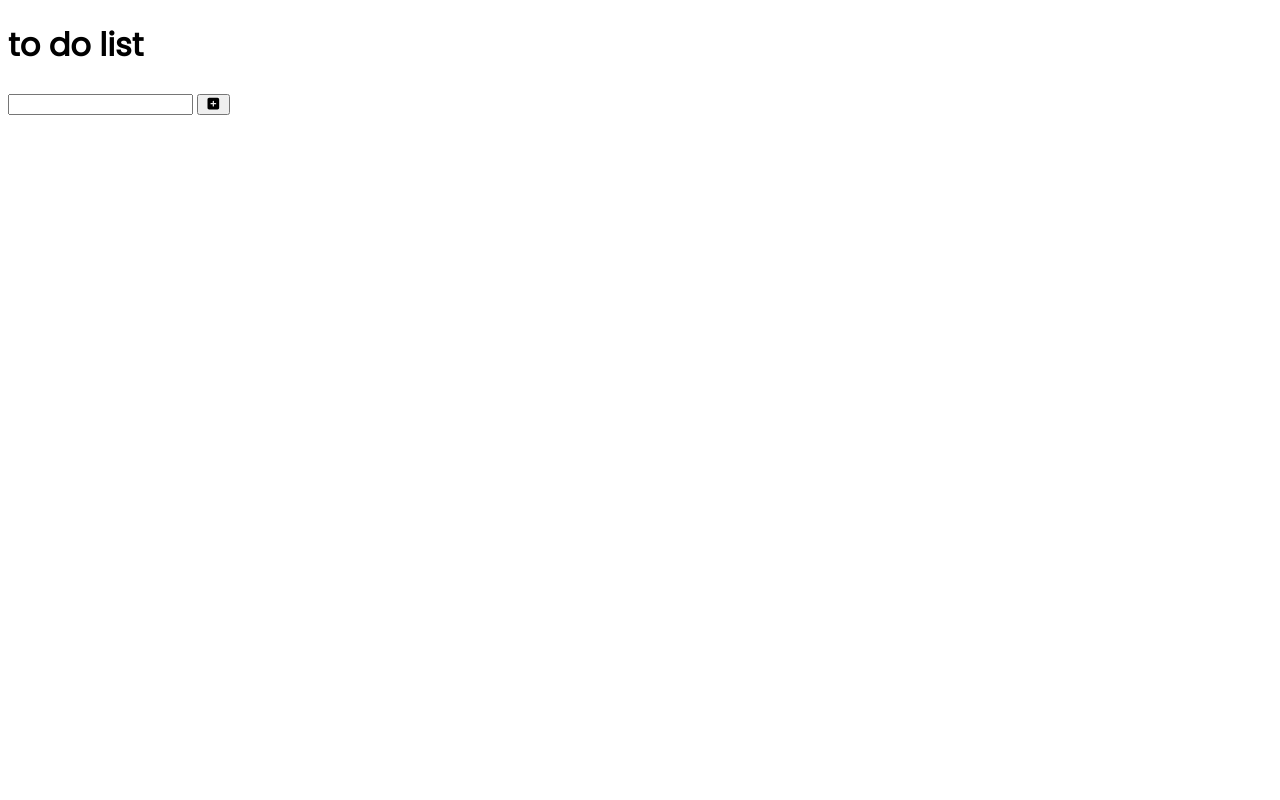
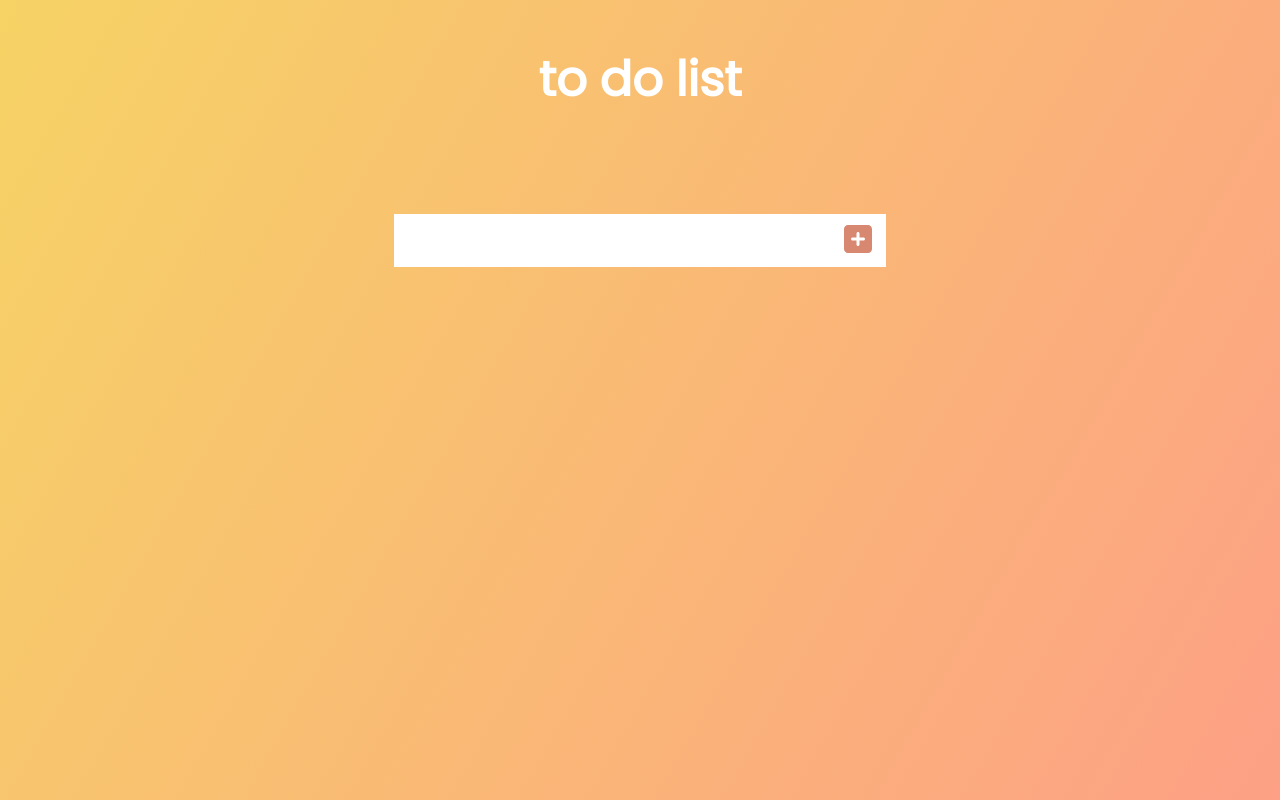
Before and after one commit to vvvvvvii/js-tools, a plain HTML site: page todo-list/index.html in a window 1280 px wide. Drawn offline with Linux system fonts and the light colour scheme.

Commit message:
完成大致的css架構

```diff
--- a/todo-list/all.scss
+++ b/todo-list/all.scss
@@ -1,5 +1,43 @@
 @import url('https://fonts.googleapis.com/css2?family=Poppins&display=swap');
 
+*{
+    margin: 0;
+    padding: 0;
+    box-sizing: border-box;
+}
+
 body{
+    background-image: linear-gradient(120deg,#f6d365,#fda085);
+    color: white;
     font-family: 'Poppins', sans-serif;
+    min-height: 100vh;
 }
+
+header,form{
+    min-height: 20vh;
+    display: flex;
+    justify-content: center;
+    align-items: center;
+}
+
+header{
+    font-size: 1.5rem;
+}
+
+form input, form button{
+    padding: 0.5rem;
+    font-size: 2rem;
+    border:  none;
+    background: white;
+}
+
+form button{
+    color: #d88771;
+    background: white;
+    cursor: pointer;
+    transition: all 0.3s ease;
+    &:hover{
+        color: white;
+        background: #d88771;
+    }
+}
--- a/todo-list/index.html
+++ b/todo-list/index.html
@@ -14,7 +14,7 @@
     <form>
         <input type="text" class="todo-input">
         <button type="submit" class="todo-button">
-            <i class="fas fa-plus-square"></i>
+            <i class="fas fa-plus-square"></i><!--plus btn-->
         </button>
     </form>
     <div class="to-do-container">
```
Also changed, not shown: todo-list/all.css, 1 other file.
